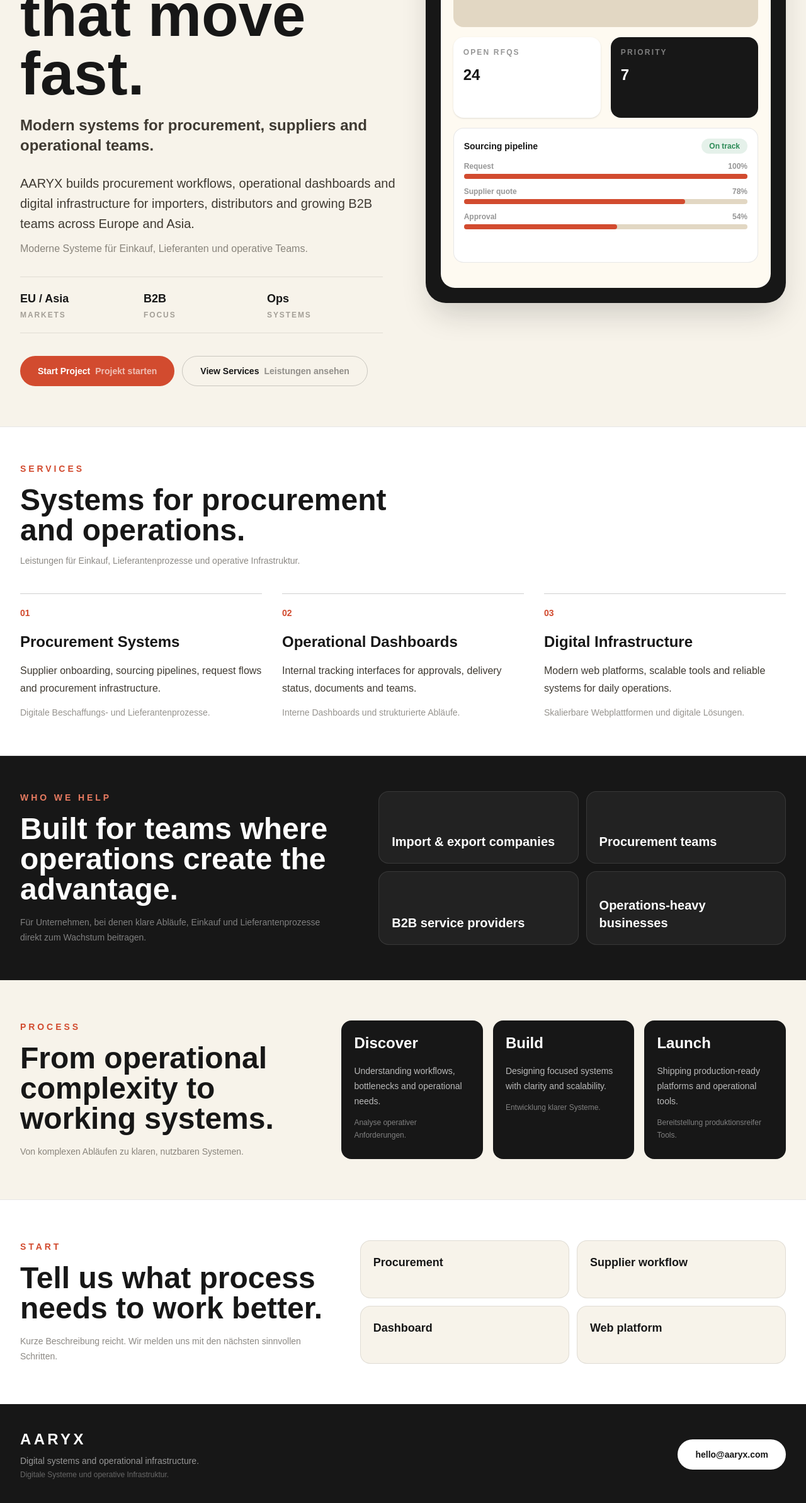
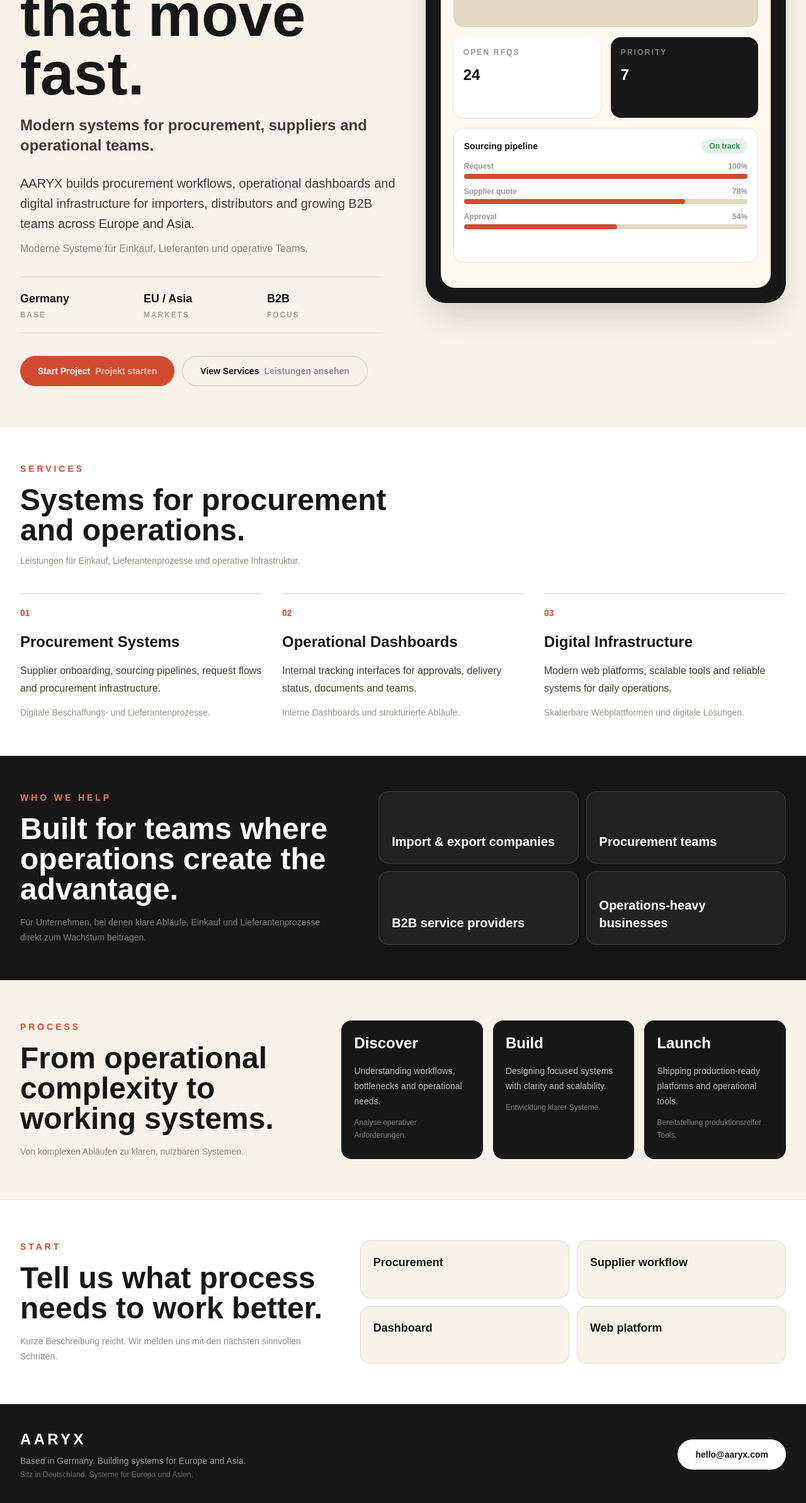
Before and after one commit to Ajanth06/aaryx-site, a Next.js app: page / in a window 1280 px wide. Shown: the part 470-2856 px from the top of the page at 63% size. Built offline with nearby package versions, Linux system fonts and the light colour scheme.

Commit message:
Refine AARYX landing page

```diff
--- a/app/page.tsx
+++ b/app/page.tsx
@@ -97,9 +97,9 @@
           </p>
           <div className="mt-8 grid max-w-xl grid-cols-3 gap-3 border-y border-[#171717]/10 py-5">
             {[
+              ["Germany", "Base"],
               ["EU / Asia", "Markets"],
               ["B2B", "Focus"],
-              ["Ops", "Systems"],
             ].map(([value, label]) => (
               <div key={label}>
                 <p className="text-lg font-black">{value}</p>
@@ -342,10 +342,10 @@
           <div>
             <p className="text-2xl font-black tracking-[0.18em]">AARYX</p>
             <p className="mt-2 text-sm text-white/55">
-              Digital systems and operational infrastructure.
+              Based in Germany. Building systems for Europe and Asia.
             </p>
             <p className="mt-1 text-xs text-white/35">
-              Digitale Systeme und operative Infrastruktur.
+              Sitz in Deutschland. Systeme für Europa und Asien.
             </p>
           </div>
           <a
```
